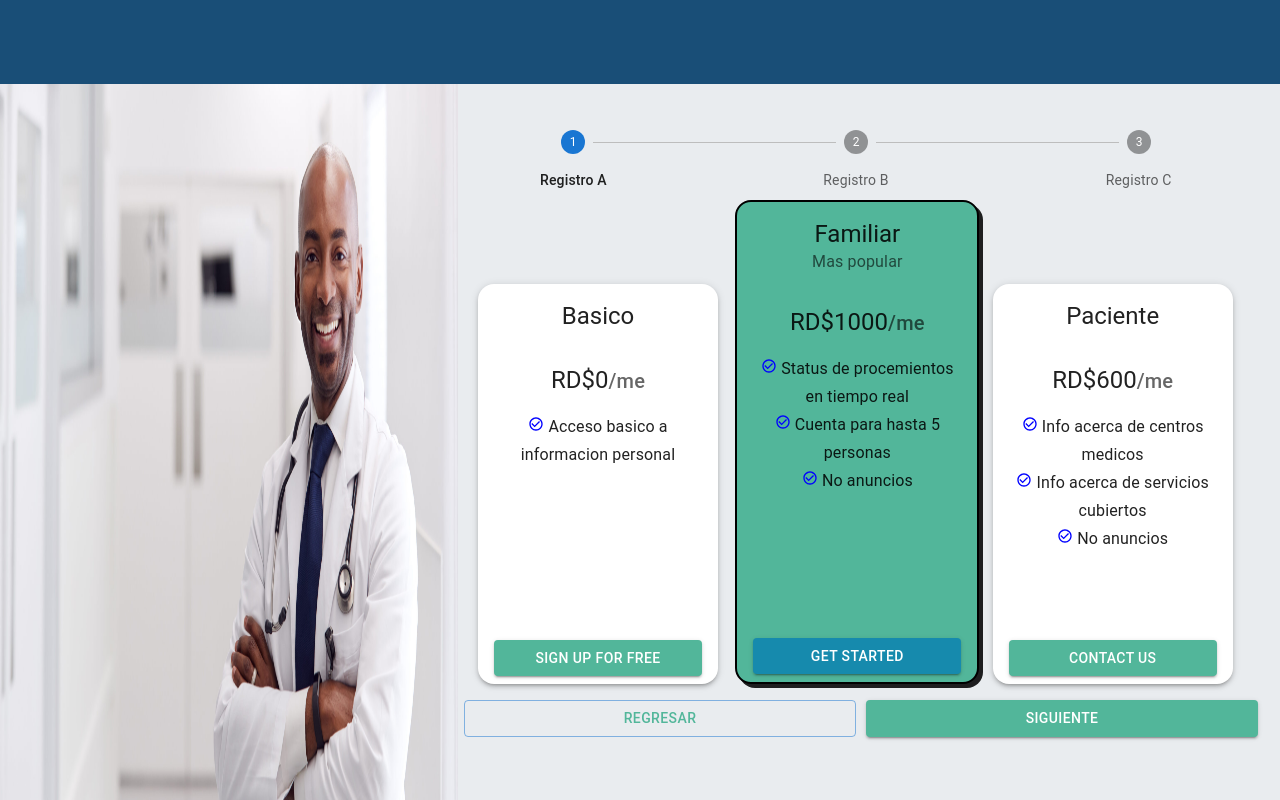
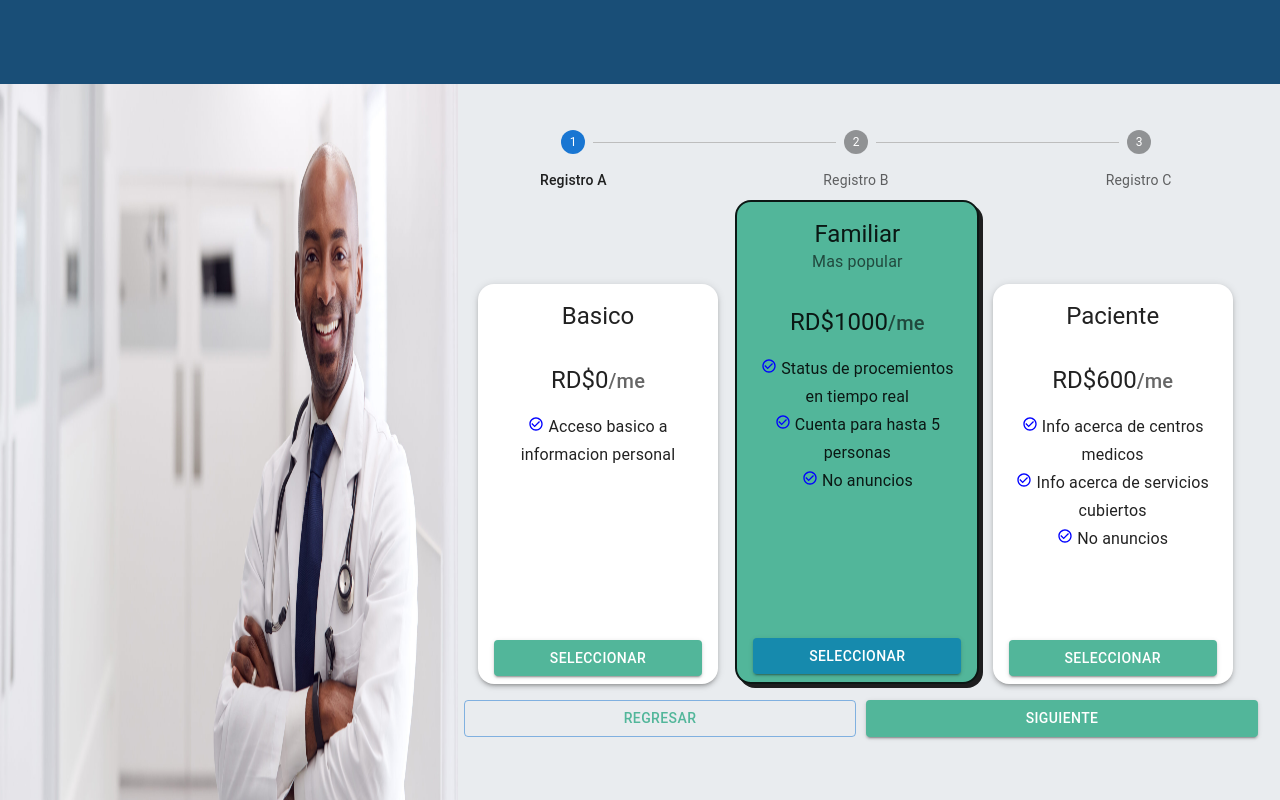
Before and after one commit to LennyMGarcia/MediLog, a React (Vite) app in the folder Cliente/: page / in a window 1280 px wide. Shown: the top 800 px of the page. Built offline with nearby package versions, Linux system fonts and the light colour scheme.

Commit message:
Feat: Integracion y mejora del zustand y zod, mejora de PricingForm

```diff
--- a/Cliente/src/Register/Components/forms/PricingForm.tsx
+++ b/Cliente/src/Register/Components/forms/PricingForm.tsx
@@ -1,3 +1,4 @@
+import  { useState } from "react";
 import { Box, Button, FormHelperText } from "@mui/material";
 import Card from "@mui/material/Card";
 import CardActions from "@mui/material/CardActions";
@@ -5,43 +6,43 @@ import CardContent from "@mui/material/CardContent";
 import CardHeader from "@mui/material/CardHeader";
 import Container from "@mui/material/Container";
 import Grid from "@mui/material/Grid";
-import StarIcon from "@mui/icons-material/StarBorder";
+import StarIcon from '@mui/icons-material/Star';
 import Typography from "@mui/material/Typography";
 import CheckCircleOutlineIcon from '@mui/icons-material/CheckCircleOutline';
 import { styled } from "@mui/system";
 import { ErrorMessage, Field, FieldProps, useFormikContext} from "formik";
-
+import useDataRegisterStore from "../../ZustandRegisterManagement";
 
 const tiers = [
   {
     title: "Basico",
-    price: "0",
+    price: 0,
     description: [
       "Acceso basico a informacion personal",
     ],
-    buttonText: "Sign up for free",
+    buttonText: "SELECCIONAR",
   },
   {
     title: "Familiar",
     subheader: "Mas popular",
     position: "middle",
-    price: "1000",
+    price: 1000,
     description: [
       "Status de procemientos en tiempo real",
       "Cuenta para hasta 5 personas",
       "No anuncios",
     ],
-    buttonText: "Get started",
+    buttonText: "SELECCIONAR",
   },
   {
     title: "Paciente",
-    price: "600",
+    price: 600,
     description: [
       "Info acerca de centros medicos",
       "Info acerca de servicios cubiertos",
       "No anuncios",
     ],
-    buttonText: "Contact us",
+    buttonText: "SELECCIONAR",
   },
 ];
 
@@ -52,9 +53,10 @@ const PricingList = styled("ul")({
 });
 
 export default function PricingForm() {
-  const pricing:string = 'pricing'
-
-  const formik = useFormikContext(); // obtener el contexto de Formik en ves de buscarlo desde arriba
+  const [selectedPlan, setSelectedPlan] = useState('');
+  const formik = useFormikContext(); // obtener el contexto de Formik en vez de buscarlo desde arriba
+  const { setRegisterData } = useDataRegisterStore();
+  const pricing = 'pricing';
 
   return (
     <Field
@@ -62,7 +64,6 @@ export default function PricingForm() {
       name={pricing}
     >
       {({ form }: FieldProps) => (
-        //si van a usar este solo saquen el container
         <Container maxWidth="md" component="main">
           <Grid container spacing={2} alignItems="flex-end">
             {tiers.map((tier, index) => (
@@ -73,12 +74,12 @@ export default function PricingForm() {
                 sm={6}
                 md={4}
               >
-
                 <Box>
                   <Card sx={{
                     backgroundColor: tier.position === "middle" ? "#52b69a" : "white",
                     boxShadow: tier.position === 'middle' ? "4px 4px" : 3,
-                    border: tier.position === 'middle' ? "2px black solid" : "none",
+                    border: tier.position === 'middle' ? "2px black solid" : selectedPlan === tier.title ? "1px black solid" :"1px black",
+                    borderColor: selectedPlan === tier.title ? "#168aad" : "inherit",
                     borderRadius: "2vh",
                     minHeight: tier.position === "middle" ? "60vh" : "50vh",
                     width: "15rem", display: 'flex', flexDirection: 'column', height: '100%'
@@ -87,11 +88,10 @@ export default function PricingForm() {
                       title={tier.title}
                       subheader={tier.subheader}
                       titleTypographyProps={{ align: "center" }}
-                      //action={tier.title === "familiar" ? <StarIcon /> : null} usar algo como esto para cuando se seleccione un plan
+                      action={selectedPlan === tier.title ? <StarIcon sx={{color:"yellow", textShadow:10}}/> : null}
                       subheaderTypographyProps={{
                         align: "center",
                       }}
-
                     />
                     <CardContent>
                       <Box
@@ -123,7 +123,6 @@ export default function PricingForm() {
                       </PricingList>
                     </CardContent>
                     <Box sx={{ flexGrow: 1 }} />
-
                     <CardActions sx={{ width: "13rem", alignSelf: 'center' }}>
                       <Button
                         fullWidth
@@ -133,21 +132,23 @@ export default function PricingForm() {
                         onClick={() => {
                           console.log("Price clicked:", tier.price);
                           formik.setFieldValue(pricing, tier.price);
+
+                          setRegisterData("precio", tier.price);
+                          setRegisterData("categoria", tier.title);
+
+                          setSelectedPlan(tier.title);
                         }}
                       >
                         {tier.buttonText}
                       </Button>
                     </CardActions>
-
                   </Card>
                 </Box>
-
               </Grid>
             ))}
           </Grid>
           {Boolean(form.errors[pricing] && form.touched[pricing]) && <ErrorMessage name={pricing} component={FormHelperText}></ErrorMessage>}
         </Container>
-
       )}
     </Field>
   );
--- /dev/null
+++ b/Cliente/src/Register/Utils/zod-schemas/ZodProductsSchema.ts
@@ -0,0 +1,16 @@
+import {z} from 'zod';
+
+const ProductSchema = z.object({
+    precio: z.number(),
+    categoria: z.union([
+        z.literal("Basico"),
+        z.literal("Familiar"),
+        z.literal("Paciente"),
+        z.literal("Especialista"),
+        z.literal("Independiente"),
+        z.literal("Hospitales"),
+      ]),
+    //nombre_producto: z.string(),
+});
+
+export default ProductSchema;
--- a/Cliente/src/Register/ZustandRegisterManagement.tsx
+++ b/Cliente/src/Register/ZustandRegisterManagement.tsx
@@ -4,9 +4,13 @@ import PatientSchema from './Utils/zod-schemas/zodPatientSchema';
 import SpecialistSchema from './Utils/zod-schemas/zodSpecialistSchema';
 import UserSchema from './Utils/zod-schemas/zodUserSchema';
 import { Dayjs } from 'dayjs';
+import ProductSchema from './Utils/zod-schemas/ZodProductsSchema';
 
 // Merge de los distintos tipos, los zods separados ayudan a saber de donde vienen
-const registerSchema = PatientSchema.merge(SpecialistSchema).merge(UserSchema);
+const registerSchema = PatientSchema
+.merge(SpecialistSchema)
+.merge(UserSchema)
+.merge(ProductSchema);
 
 export type RegisterSchemaValues = z.infer<typeof registerSchema>;
 
@@ -32,6 +36,8 @@ const useDataRegisterStore = create<RegisterSchemaValues & RegisterSchemaActions
     metodo_pago: '',
     fecha_expiracion: null,
     cvv: '',
+    precio:0,
+    categoria:"Basico",
     setRegisterData: (name, value) => {
         try {
             const validatedName = name as keyof RegisterSchemaValues;
```
